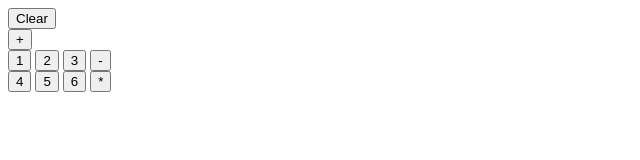
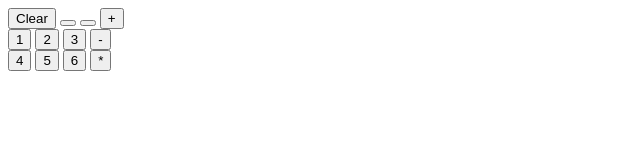
Before and after one commit to nain415/calc, a plain HTML site: page index.html in a window 1280 px wide. Shown: the whole page, without its empty margins (0-640 px from the left). Drawn offline with Linux system fonts and the light colour scheme; files that its build step writes are made by us from their sources.

Commit message:
Replace row 1 empty divs with buttons

```diff
--- a/index.html
+++ b/index.html
@@ -14,8 +14,8 @@
 
         <div class="row-1">
             <button value="0">Clear</button>
-            <div class="empty"></div>
-            <div class="empty"></div>
+            <button class="empty"></button>
+            <button class="empty"></button>
             <button value="+">+</button>
         </div>
 
```
